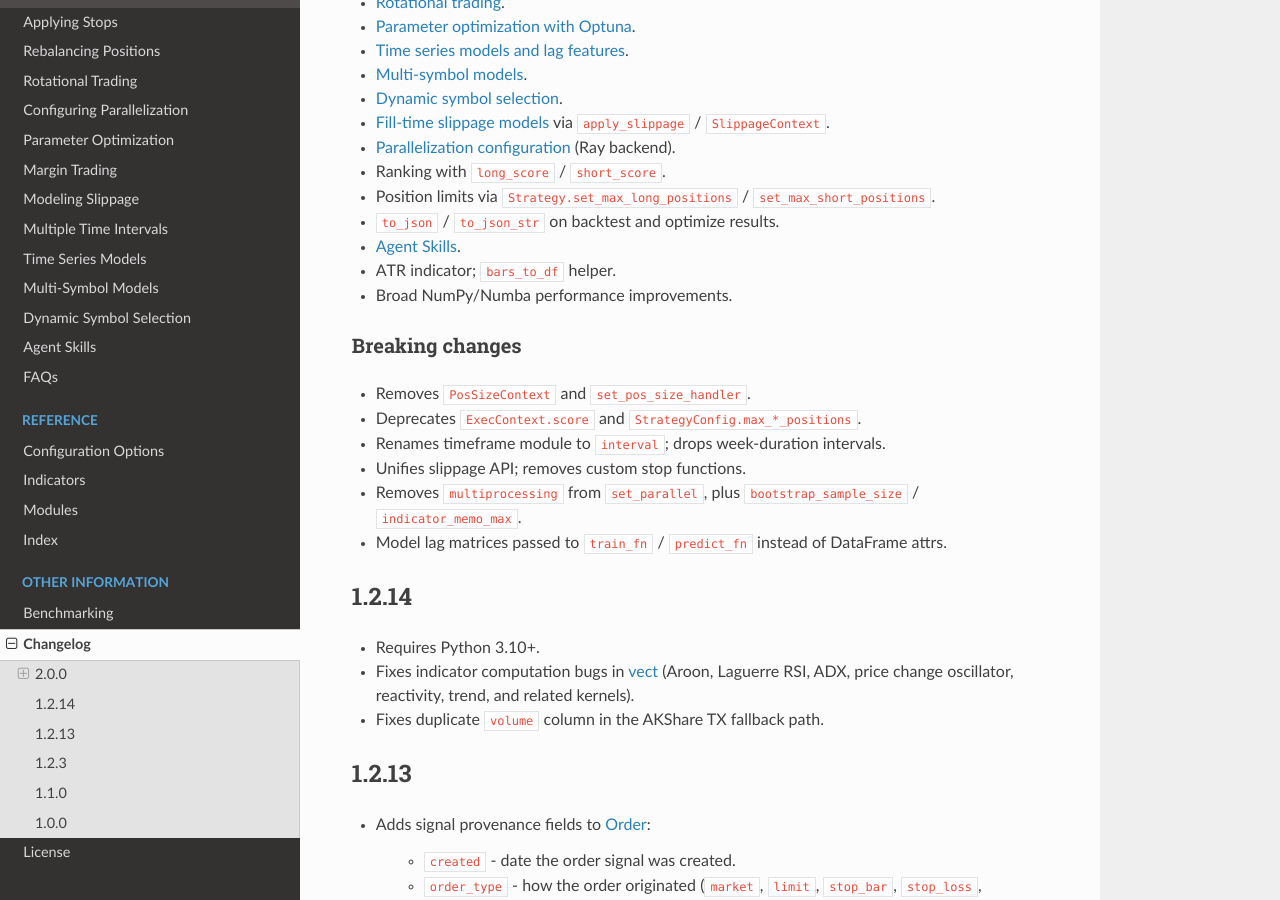
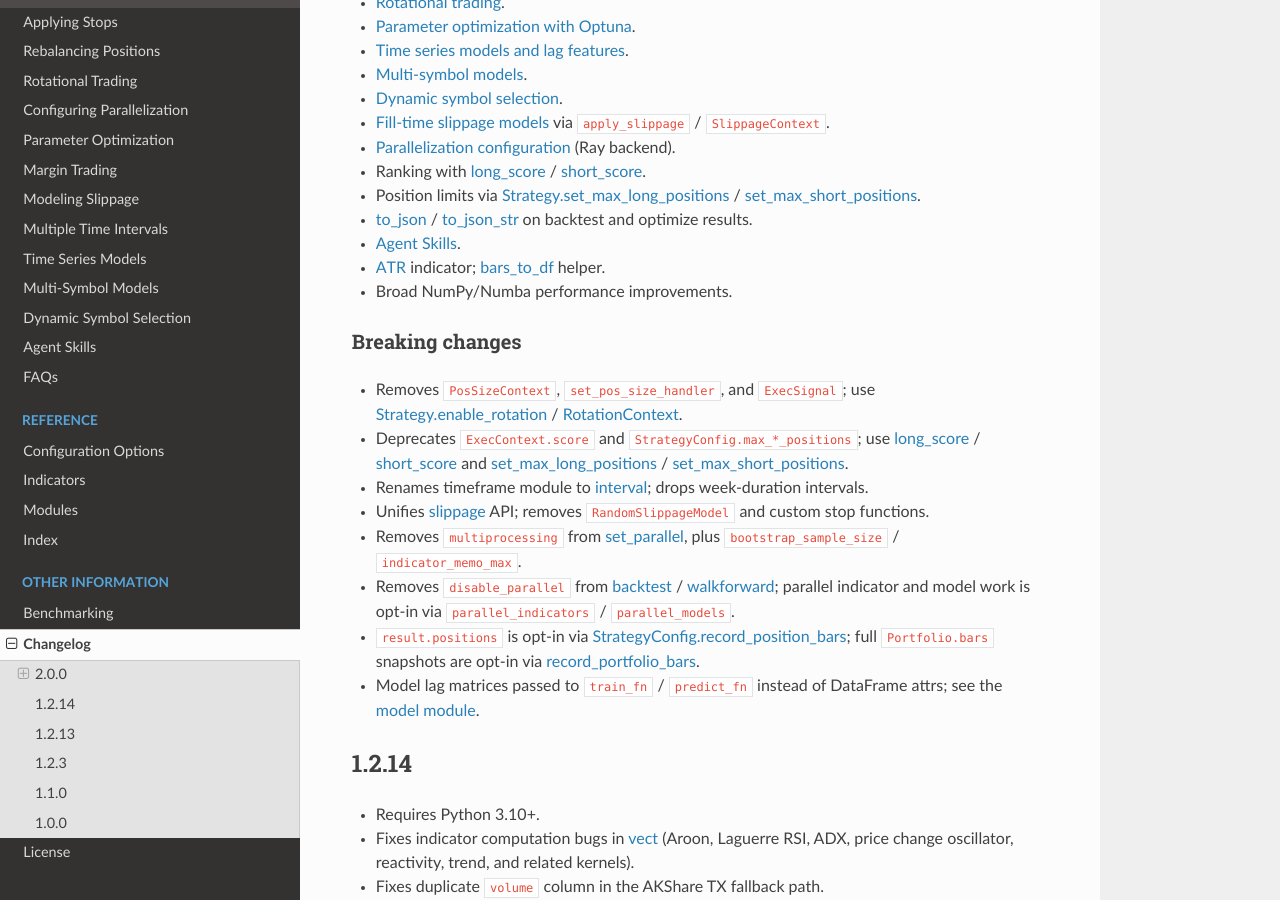
Before and after one commit to edtechre/pybroker, a Sphinx documentation site: the page built from docs/source/changelog.rst, in a window 1280 px wide and 900 px high, scrolled down 298 px. Built offline with Sphinx 7.4.7 and the Read the Docs theme 3.1.0, drawn with Linux system fonts in a browser that asks for light colours.

Commit message:
Update changelog.rst

```diff
--- a/docs/source/changelog.rst
+++ b/docs/source/changelog.rst
@@ -25,32 +25,36 @@ Changelog
 
 * `Parallelization configuration <https://www.pybroker.com/en/latest/notebooks/11.%20Configuring%20Parallelization.html>`_ (Ray backend).
 
-* Ranking with ``long_score`` / ``short_score``.
+* Ranking with `long_score <https://www.pybroker.com/en/latest/reference/pybroker.context.html#pybroker.context.ExecContext.long_score>`_ / `short_score <https://www.pybroker.com/en/latest/reference/pybroker.context.html#pybroker.context.ExecContext.short_score>`_.
 
-* Position limits via ``Strategy.set_max_long_positions`` / ``set_max_short_positions``.
+* Position limits via `Strategy.set_max_long_positions <https://www.pybroker.com/en/latest/reference/pybroker.strategy.html#pybroker.strategy.Strategy.set_max_long_positions>`_ / `set_max_short_positions <https://www.pybroker.com/en/latest/reference/pybroker.strategy.html#pybroker.strategy.Strategy.set_max_short_positions>`_.
 
-* ``to_json`` / ``to_json_str`` on backtest and optimize results.
+* `to_json <https://www.pybroker.com/en/latest/reference/pybroker.strategy.html#pybroker.strategy.TestResult.to_json>`_ / `to_json_str <https://www.pybroker.com/en/latest/reference/pybroker.strategy.html#pybroker.strategy.TestResult.to_json_str>`_ on backtest and optimize results.
 
 * :doc:`Agent Skills <agent-skills>`.
 
-* ATR indicator; ``bars_to_df`` helper.
+* `ATR <https://www.pybroker.com/en/latest/reference/pybroker.indicator.html#pybroker.indicator.atr>`_ indicator; `bars_to_df <https://www.pybroker.com/en/latest/reference/pybroker.common.html#pybroker.common.bars_to_df>`_ helper.
 
 * Broad NumPy/Numba performance improvements.
 
 Breaking changes
 ----------------
 
-* Removes ``PosSizeContext`` and ``set_pos_size_handler``.
+* Removes ``PosSizeContext``, ``set_pos_size_handler``, and ``ExecSignal``; use `Strategy.enable_rotation <https://www.pybroker.com/en/latest/reference/pybroker.strategy.html#pybroker.strategy.Strategy.enable_rotation>`_ / `RotationContext <https://www.pybroker.com/en/latest/reference/pybroker.context.html#pybroker.context.RotationContext>`_.
 
-* Deprecates ``ExecContext.score`` and ``StrategyConfig.max_*_positions``.
+* Deprecates ``ExecContext.score`` and ``StrategyConfig.max_*_positions``; use `long_score <https://www.pybroker.com/en/latest/reference/pybroker.context.html#pybroker.context.ExecContext.long_score>`_ / `short_score <https://www.pybroker.com/en/latest/reference/pybroker.context.html#pybroker.context.ExecContext.short_score>`_ and `set_max_long_positions <https://www.pybroker.com/en/latest/reference/pybroker.strategy.html#pybroker.strategy.Strategy.set_max_long_positions>`_ / `set_max_short_positions <https://www.pybroker.com/en/latest/reference/pybroker.strategy.html#pybroker.strategy.Strategy.set_max_short_positions>`_.
 
-* Renames timeframe module to ``interval``; drops week-duration intervals.
+* Renames timeframe module to `interval <https://www.pybroker.com/en/latest/reference/pybroker.interval.html>`_; drops week-duration intervals.
 
-* Unifies slippage API; removes custom stop functions.
+* Unifies `slippage <https://www.pybroker.com/en/latest/reference/pybroker.slippage.html>`_ API; removes ``RandomSlippageModel`` and custom stop functions.
 
-* Removes ``multiprocessing`` from ``set_parallel``, plus ``bootstrap_sample_size`` / ``indicator_memo_max``.
+* Removes ``multiprocessing`` from `set_parallel <https://www.pybroker.com/en/latest/reference/pybroker.parallel.html#pybroker.parallel.set_parallel>`_, plus ``bootstrap_sample_size`` / ``indicator_memo_max``.
 
-* Model lag matrices passed to ``train_fn`` / ``predict_fn`` instead of DataFrame attrs.
+* Removes ``disable_parallel`` from `backtest <https://www.pybroker.com/en/latest/reference/pybroker.strategy.html#pybroker.strategy.Strategy.backtest>`_ / `walkforward <https://www.pybroker.com/en/latest/reference/pybroker.strategy.html#pybroker.strategy.Strategy.walkforward>`_; parallel indicator and model work is opt-in via ``parallel_indicators`` / ``parallel_models``.
+
+* ``result.positions`` is opt-in via `StrategyConfig.record_position_bars <https://www.pybroker.com/en/latest/reference/pybroker.config.html#pybroker.config.StrategyConfig.record_position_bars>`_; full ``Portfolio.bars`` snapshots are opt-in via `record_portfolio_bars <https://www.pybroker.com/en/latest/reference/pybroker.config.html#pybroker.config.StrategyConfig.record_portfolio_bars>`_.
+
+* Model lag matrices passed to ``train_fn`` / ``predict_fn`` instead of DataFrame attrs; see the `model module <https://www.pybroker.com/en/latest/reference/pybroker.model.html>`_.
 
 1.2.14
 ======
```
